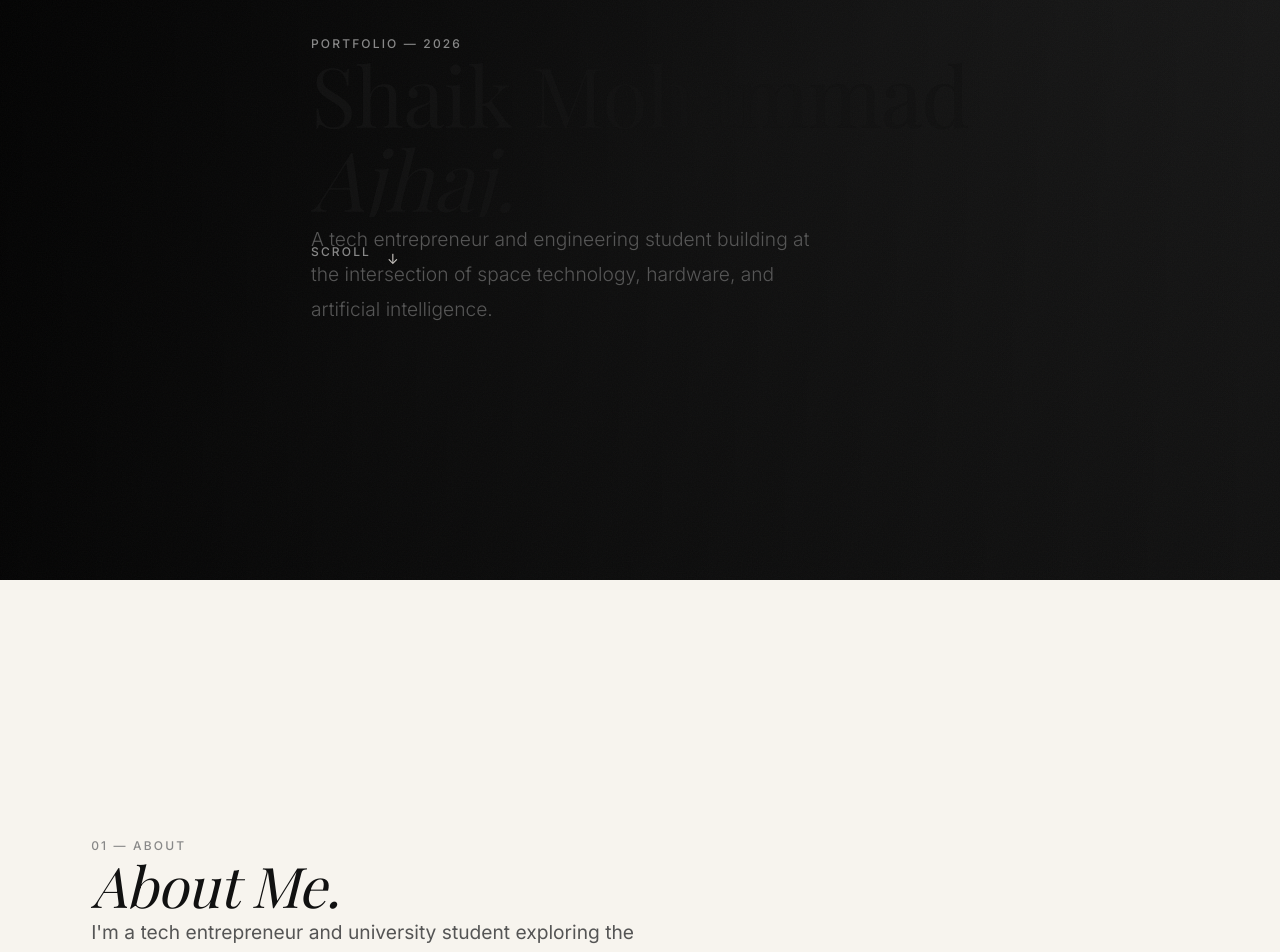
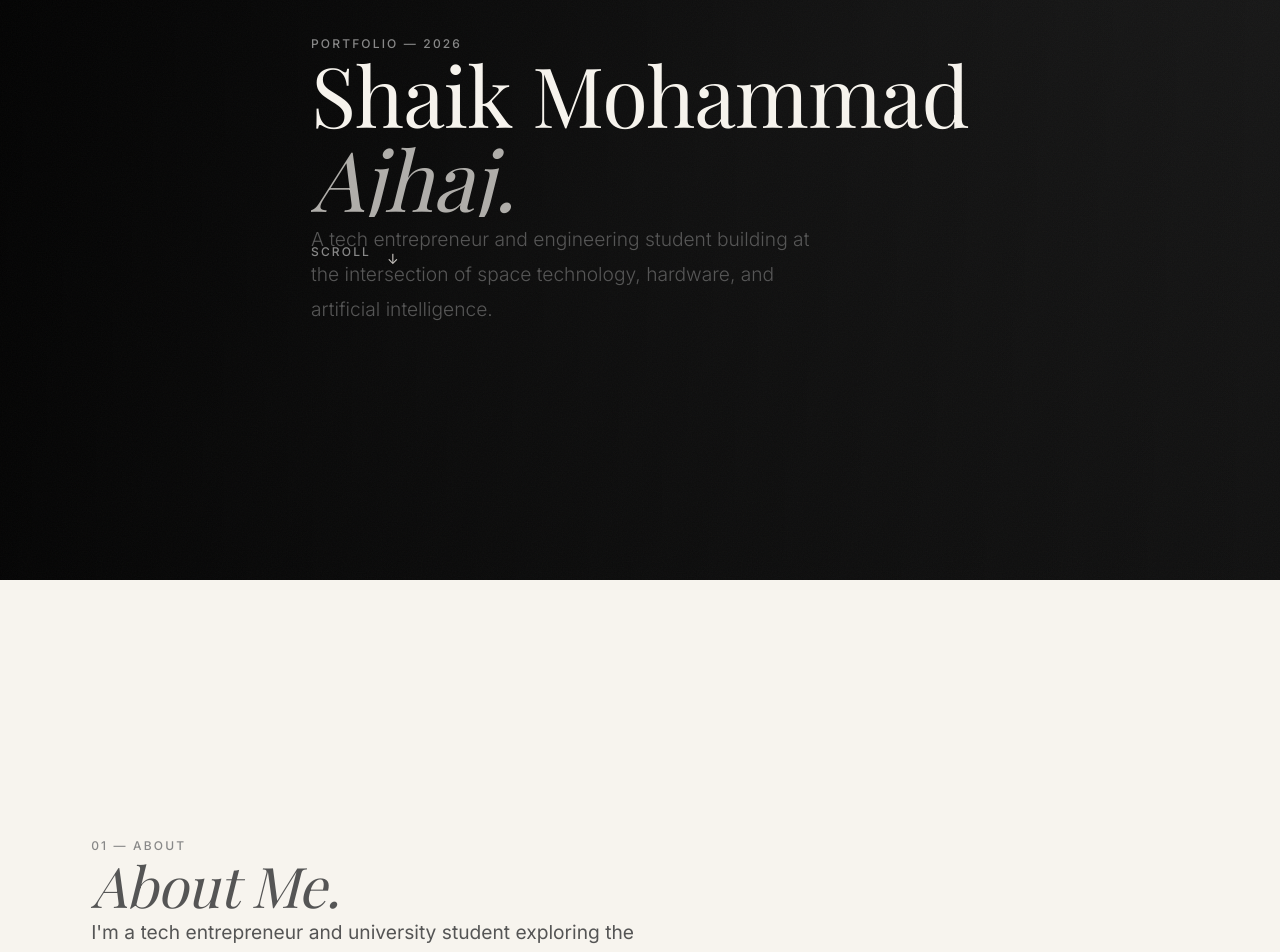
Before and after one commit to Ares006-007/My-portfolio, a React (Vite) app: page / in a window 1280 px wide. Shown: the part 220-1172 px from the top of the page. Built offline with nearby package versions, Linux system fonts and the light colour scheme; a web font is replaced by a local one.

Commit message:
fix: resolve invisible hero text contrast by fixing css specificity

```diff
--- a/src/index.css
+++ b/src/index.css
@@ -75,7 +75,6 @@ body {
   font-size: clamp(2.75rem, 6.5vw, 5.5rem);
   line-height: 0.95;
   letter-spacing: -0.01em;
-  color: var(--color-fg);
 }
 
 .heading-lg {
@@ -84,7 +83,6 @@ body {
   font-size: clamp(2rem, 5vw, 3.5rem);
   line-height: 1.05;
   letter-spacing: -0.01em;
-  color: var(--color-fg);
 }
 
 .heading-md {
@@ -92,7 +90,6 @@ body {
   font-weight: 500;
   font-size: clamp(1.25rem, 2.5vw, 1.75rem);
   line-height: 1.2;
-  color: var(--color-fg);
 }
 
 .body-lg {
```
